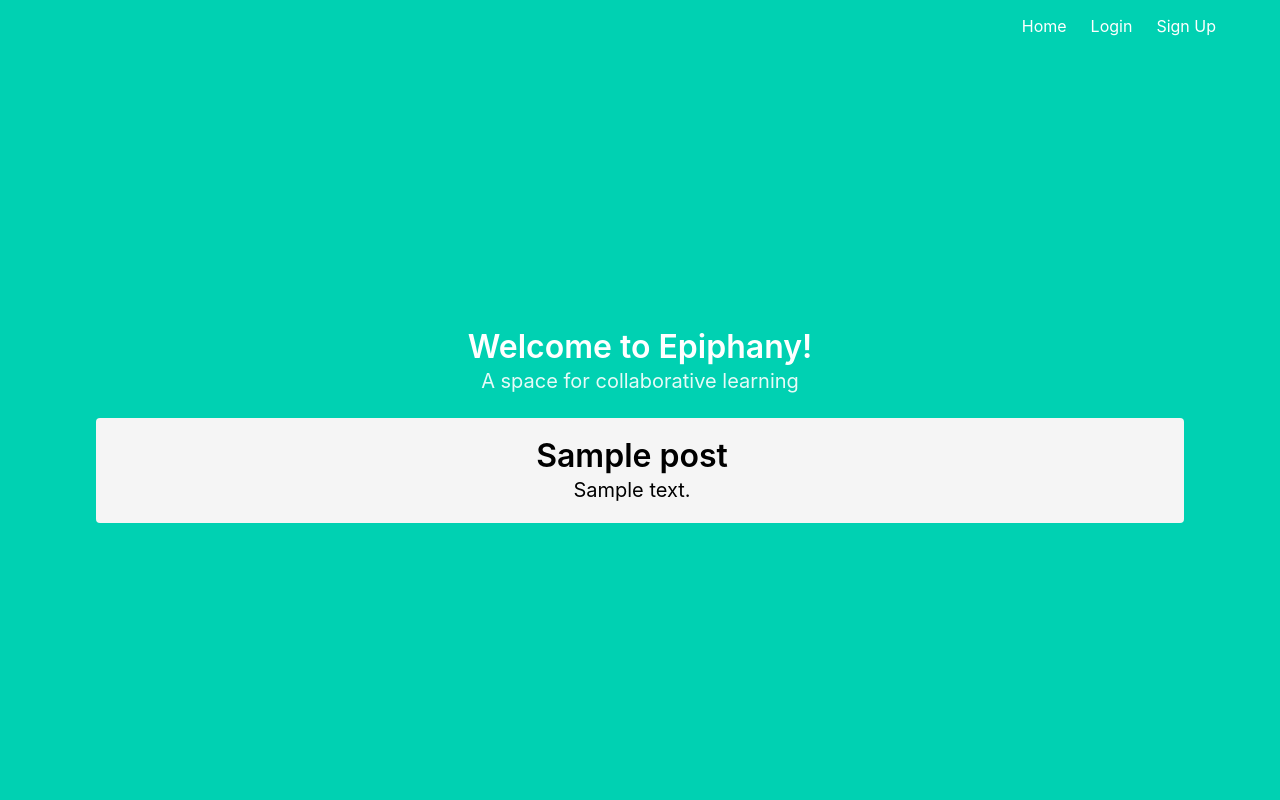
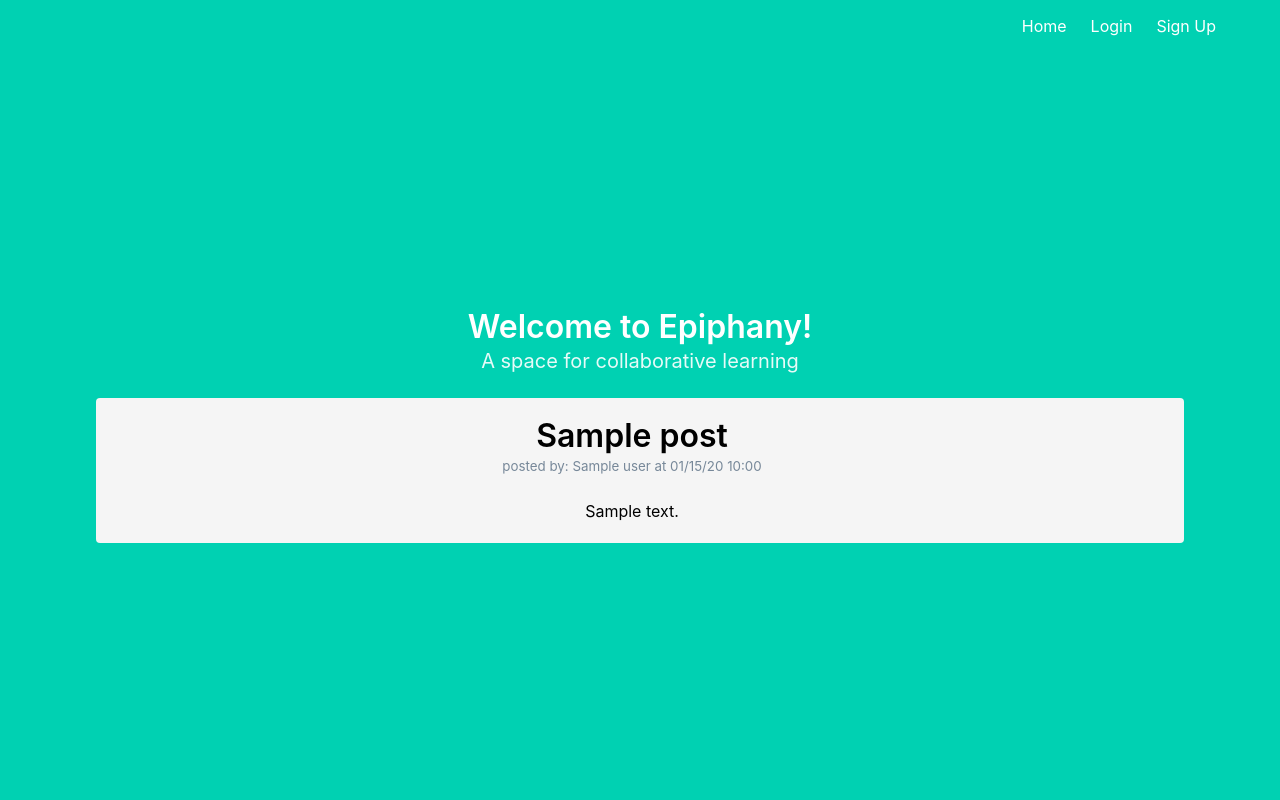
Before and after one commit to mehak24k/epiphany, a Python web app: template templates/index.html in a window 1280 px wide. Run offline with Jinja, Linux system fonts and the light colour scheme; the template is opened without the code that fills it: most values are stand-ins (such as "Sample title", 1, 10 or a date in 2020).

Commit message:
Added time and username to posts

```diff
--- a/main.py
+++ b/main.py
@@ -7,7 +7,7 @@ main = Blueprint('main', __name__)
 
 @main.route('/')
 def index():
-    posts = Post.query.join(User).order_by(Post.timestamp.desc()).all()
+    posts = db.session.query(Post).join(User).filter(User.id == Post.user_id).all()
     return render_template('index.html', posts=posts)
 
 @main.route('/profile')
--- a/models.py
+++ b/models.py
@@ -10,6 +10,7 @@ class User(UserMixin, db.Model):
     name = db.Column(db.String(1000))
     email = db.Column(db.String(100), unique=True, nullable=False)
     password = db.Column(db.String(100), nullable=False)
+    posts = db.relationship("Post", backref="user", lazy=True)
 
 class Post(db.Model):
     __tablename__="posts"
--- a/templates/index.html
+++ b/templates/index.html
@@ -14,7 +14,8 @@
       <h2 class="title" style="color:black;">
         {{ post.title }}
       </h2>
-      <h3 class="subtitle" style="color:black;">
+      <h5 class="subtitle" style="color:lightslategray; font-size: smaller;">posted by: {{ post.user.name }} at {{ post.timestamp.strftime('%x %H:%M') }}</h5>
+      <h3 class="body" style="color:black;">
         {{ post.body }}
       </h3>
     </div>
```
Also changed, not shown: blog.py (line endings or trailing spaces).
